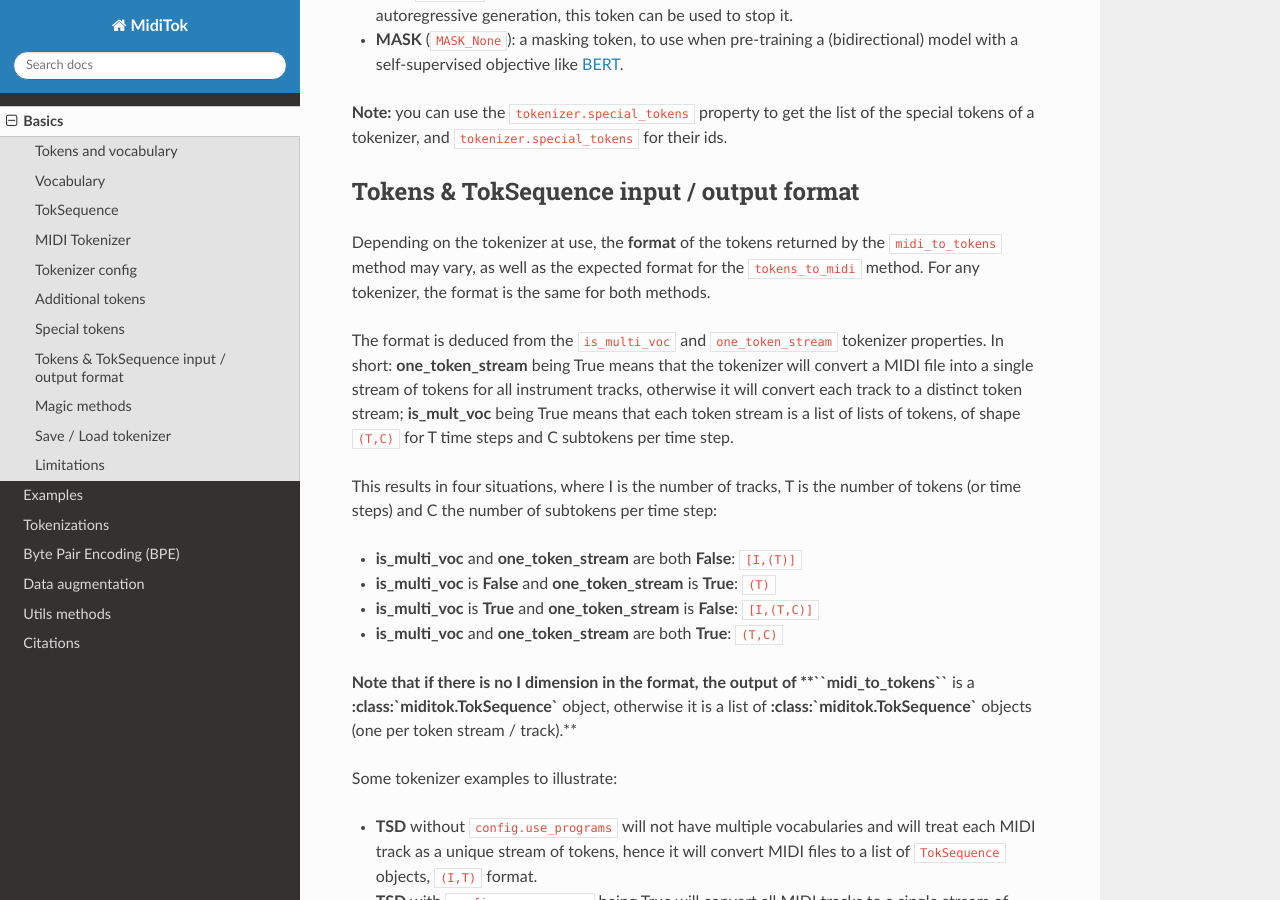
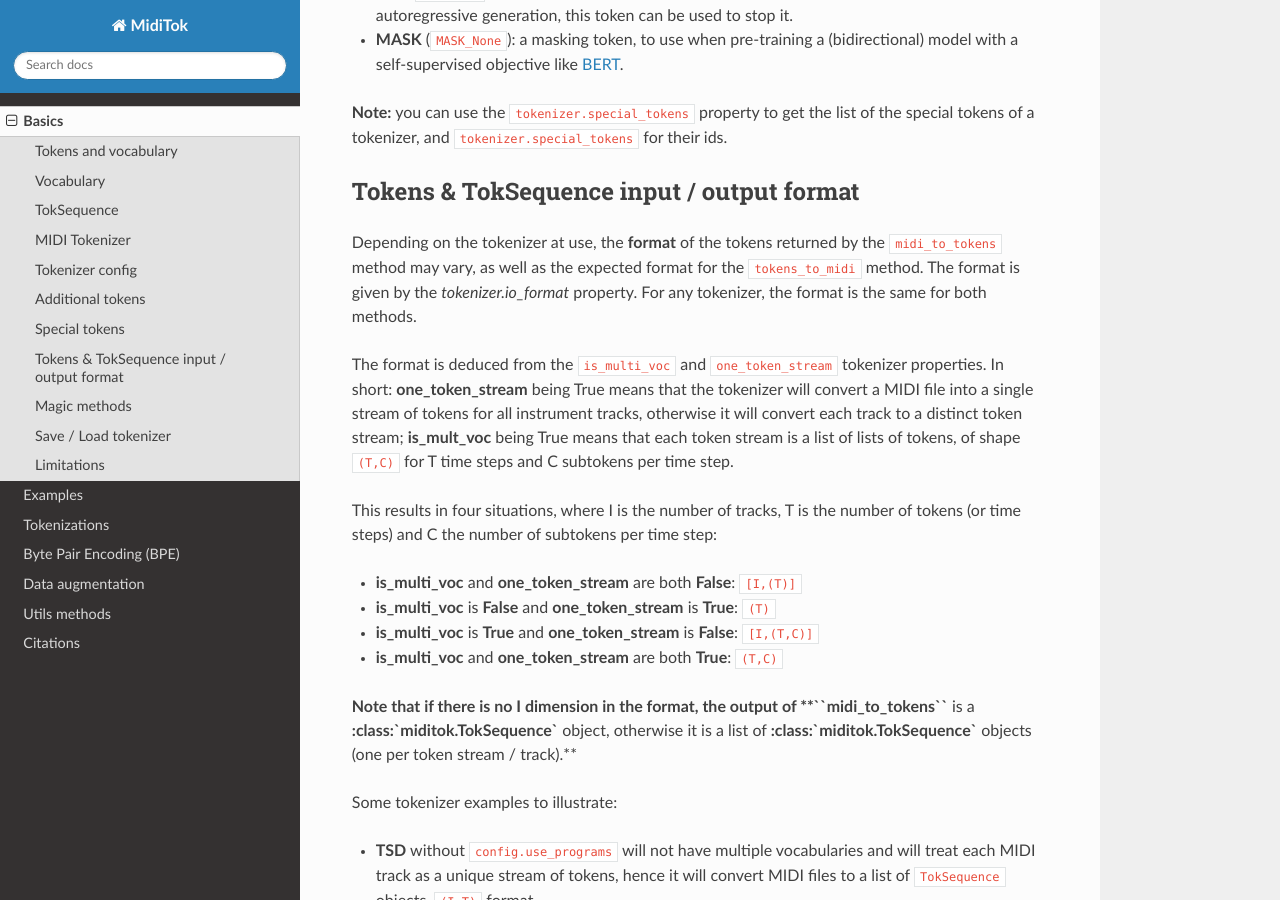
Before and after one commit to miniTalDev/MidiTok, a Sphinx documentation site: the page built from docs/midi_tokenizer.rst, in a window 1280 px wide and 900 px high, scrolled down 2622 px. Built offline with Sphinx 7.4.7 and the Read the Docs theme 2.0.0, drawn with Linux system fonts in a browser that asks for light colours.

```diff
--- a/docs/midi_tokenizer.rst
+++ b/docs/midi_tokenizer.rst
@@ -142,7 +142,7 @@ To use special tokens, you must specify them with the ``special_tokens`` argumen
 Tokens & TokSequence input / output format
 ------------------------
 
-Depending on the tokenizer at use, the **format** of the tokens returned by the ``midi_to_tokens`` method may vary, as well as the expected format for the ``tokens_to_midi`` method. For any tokenizer, the format is the same for both methods.
+Depending on the tokenizer at use, the **format** of the tokens returned by the ``midi_to_tokens`` method may vary, as well as the expected format for the ``tokens_to_midi`` method. The format is given by the `tokenizer.io_format` property. For any tokenizer, the format is the same for both methods.
 
 The format is deduced from the ``is_multi_voc`` and ``one_token_stream`` tokenizer properties. In short: **one_token_stream** being True means that the tokenizer will convert a MIDI file into a single stream of tokens for all instrument tracks, otherwise it will convert each track to a distinct token stream; **is_mult_voc** being True means that each token stream is a list of lists of tokens, of shape ``(T,C)`` for T time steps and C subtokens per time step.
 
```
Also changed, not shown: .readthedocs.yaml (added).
